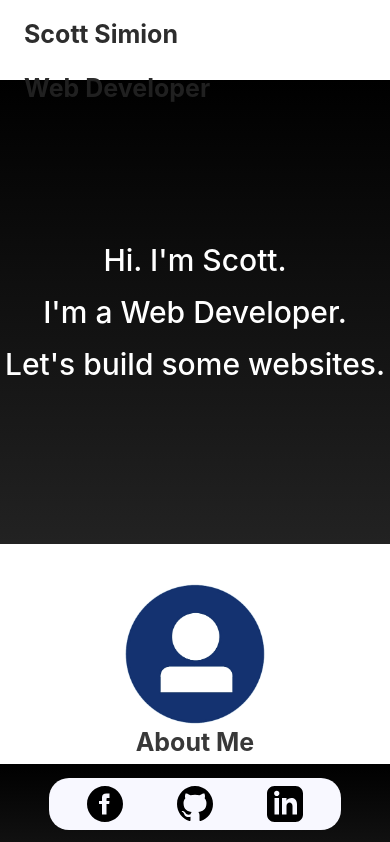
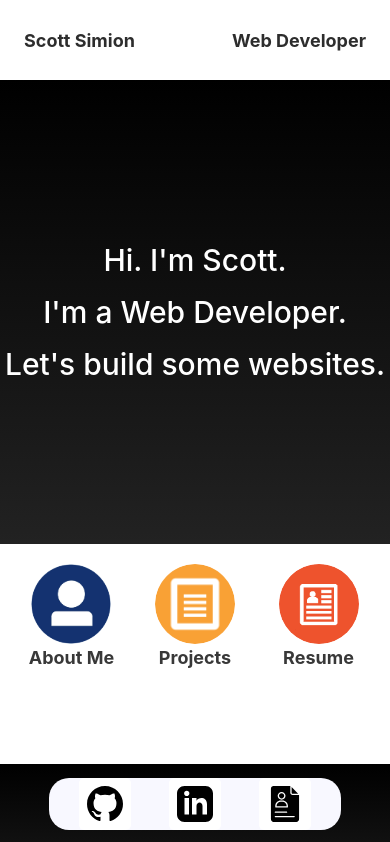
Before and after one commit to Ssimion13/Personal-Portfolio, a React (Create React App) app: page /#/ in a window 390 px wide. Before the commit this address led to /#/ResumePage. Shown: the top 842 px of the page. Built offline with nearby package versions, Linux system fonts and the light colour scheme.

Commit message:
Remove unnecessary mp4. Update CSS for the footer and front page, especially on iphone 5.

```diff
--- a/src/Footer.js
+++ b/src/Footer.js
@@ -1,4 +1,6 @@
 import React from "react";
+import portfolio from "./portfolio.svg"
+import Resume from "./Resume/Resume.docx"
 
 const Footer = (props) => {
 
@@ -6,15 +8,15 @@ const Footer = (props) => {
     <div className='footer'>
       <div className="footerContainer">
         <div className="flex align-center justify-center width-full">
-          <div className={`${props.time > 4000 ? 'fade-in' : 'fade-out'} footerLinks`}>
-            <a href="https://www.facebook.com/AeroReborn" className="footerPlaceholderIcons">
-            <svg xmlns="http://www.w3.org/2000/svg" width="36" height="36" viewBox="0 0 24 24"><path d="M12 0c-6.627 0-12 5.373-12 12s5.373 12 12 12 12-5.373 12-12-5.373-12-12-12zm3 8h-1.35c-.538 0-.65.221-.65.778v1.222h2l-.209 2h-1.791v7h-3v-7h-2v-2h2v-2.308c0-1.769.931-2.692 3.029-2.692h1.971v3z"/></svg>
-            </a>
+          <div className={`${props.time > 1000 ? 'fade-in' : 'fade-out'} footerLinks`}>
             <a href='https://github.com/Ssimion13' className="footerPlaceholderIcons">
             <svg xmlns="http://www.w3.org/2000/svg" width="36" height="36" viewBox="0 0 24 24"><path d="M12 0c-6.626 0-12 5.373-12 12 0 5.302 3.438 9.8 8.207 11.387.599.111.793-.261.793-.577v-2.234c-3.338.726-4.033-1.416-4.033-1.416-.546-1.387-1.333-1.756-1.333-1.756-1.089-.745.083-.729.083-.729 1.205.084 1.839 1.237 1.839 1.237 1.07 1.834 2.807 1.304 3.492.997.107-.775.418-1.305.762-1.604-2.665-.305-5.467-1.334-5.467-5.931 0-1.311.469-2.381 1.236-3.221-.124-.303-.535-1.524.117-3.176 0 0 1.008-.322 3.301 1.23.957-.266 1.983-.399 3.003-.404 1.02.005 2.047.138 3.006.404 2.291-1.552 3.297-1.23 3.297-1.23.653 1.653.242 2.874.118 3.176.77.84 1.235 1.911 1.235 3.221 0 4.609-2.807 5.624-5.479 5.921.43.372.823 1.102.823 2.222v3.293c0 .319.192.694.801.576 4.765-1.589 8.199-6.086 8.199-11.386 0-6.627-5.373-12-12-12z"/></svg>
             </a>
             <a href='https://www.linkedin.com/in/scott-simion-b96443161/' className="footerPlaceholderIcons">
               <svg xmlns="http://www.w3.org/2000/svg" width="36" height="36" viewBox="0 0 24 24"><path d="M19 0h-14c-2.761 0-5 2.239-5 5v14c0 2.761 2.239 5 5 5h14c2.762 0 5-2.239 5-5v-14c0-2.761-2.238-5-5-5zm-11 19h-3v-11h3v11zm-1.5-12.268c-.966 0-1.75-.79-1.75-1.764s.784-1.764 1.75-1.764 1.75.79 1.75 1.764-.783 1.764-1.75 1.764zm13.5 12.268h-3v-5.604c0-3.368-4-3.113-4 0v5.604h-3v-11h3v1.765c1.396-2.586 7-2.777 7 2.476v6.759z"/></svg>
+            </a>
+            <a href={Resume} download="Resume.docx" className="footerPlaceholderIcons">
+              <img className="footerPlaceholderIcon" src={portfolio}  width="36" height="36" viewBox="0 0 24 24"/>
             </a>
           </div>
         </div>
--- a/src/index.css
+++ b/src/index.css
@@ -171,8 +171,16 @@ a {
   margin-top: auto;
   margin-bottom: auto;
   padding: 8px;
+  background-color: white;
+  border: 0;
+}
 
+.footerPlaceholderIcon {
+  height: 36px;
+  width: 36px;
+  background-color: white;
 }
+
 .footerPlaceholderIcons:hover {
   transition-duration: 0.4s;
   text-decoration: none;
@@ -190,7 +198,7 @@ a {
   display: flex;
   background-color: #F8F8FF;
   border-radius: 20px;
-  width: 33%;
+  width: 25%;
   align-items: center;
   padding-left: 30px;
   padding-right: 30px;
@@ -231,6 +239,7 @@ a {
   justify-content: space-around;
   border-radius: 10px;
   transition: all 400ms;
+  padding-top: 20px;
 }
 .personalInformation {
   background-color: linear-gradient(-45deg, hsl(196, 40%, 91%),hsl(196, 21%, 97%));
@@ -285,7 +294,7 @@ a {
 .anchorText{
   font-family: "Roboto" sans-serif;
   color: #383838;
-  font-size: 25px;
+  font-size: 18px;
   font-weight: bold;
 }
 
@@ -404,14 +413,20 @@ img {
   margin: auto;
 }
 
-
-
-
 @media(max-width: 600px) {
   .thumbnailHolder {
     height: 100%;
-    flex-direction: column;
   }
+  .thumbnailImage {
+    height: 80px;
+    width: 80px;
+    border-radius: 50%;
+  }
+
+  .thumbnailDiv {
+    padding-top: 0px;
+  }
+
   .portrait {
     width: 100%;
   }
@@ -483,4 +498,12 @@ img {
   .footerPlaceholderIcons {
     font-size: 10px;
   }
+
+  .navbarLinks {
+    font-size: 18px;
+  }
+
+  .thumbnail {
+    padding: 0px;
+  }
 }
--- a/src/mainBody.js
+++ b/src/mainBody.js
@@ -44,7 +44,7 @@ class mainBody extends React.Component {
 
   setSection(section) {
     const {currentSection} = this.state
-    const mobileHeight = /Android|webOS|iPhone|iPad|iPod|BlackBerry|IEMobile|Opera Mini/i.test(navigator.userAgent) ? 1200 : 850;
+    const mobileHeight = /Android|webOS|iPhone|iPad|iPod|BlackBerry|IEMobile|Opera Mini/i.test(navigator.userAgent) ? 700 : 750;
 
     if(currentSection === section) {
       this.setState({
```
Also changed, not shown: src/Resume/ResumeBody.js (line endings or trailing spaces), src/portfolio.svg (added), 1 other file (tests, documents, lock files or other folders).
